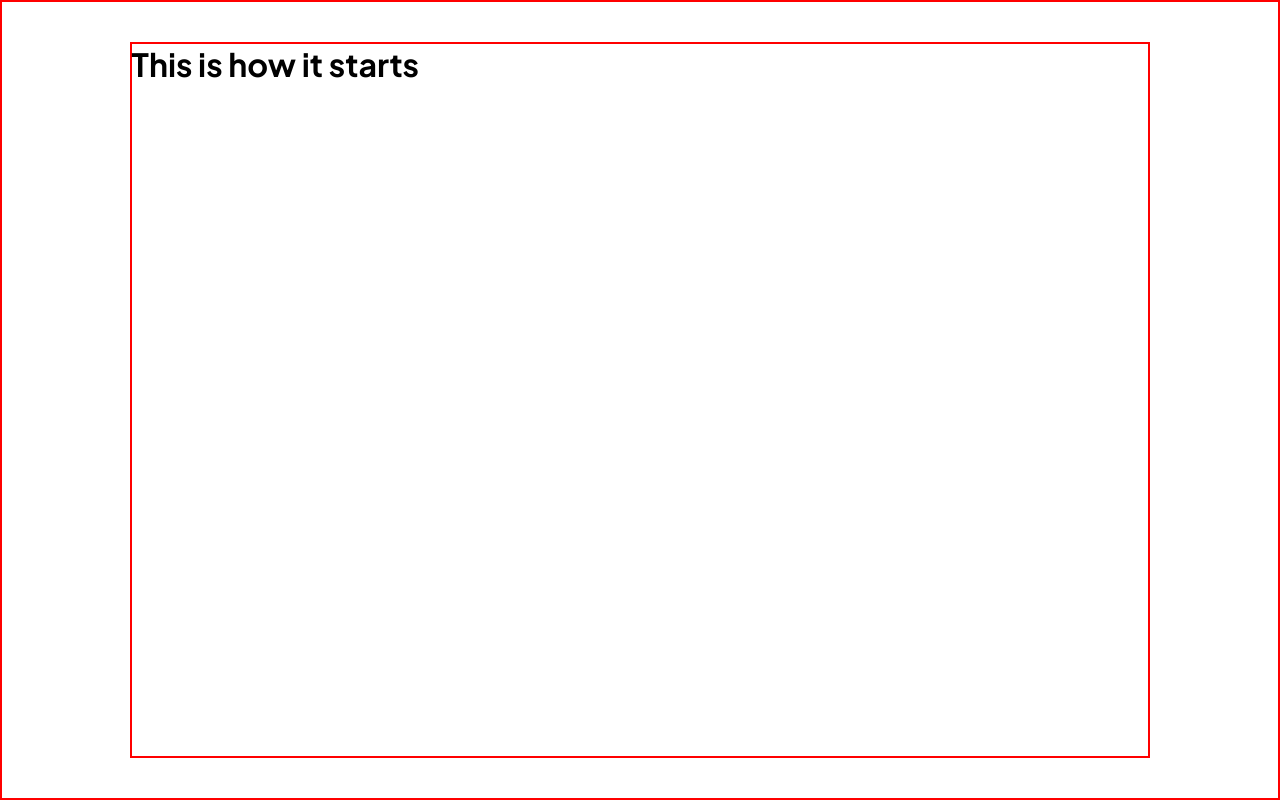
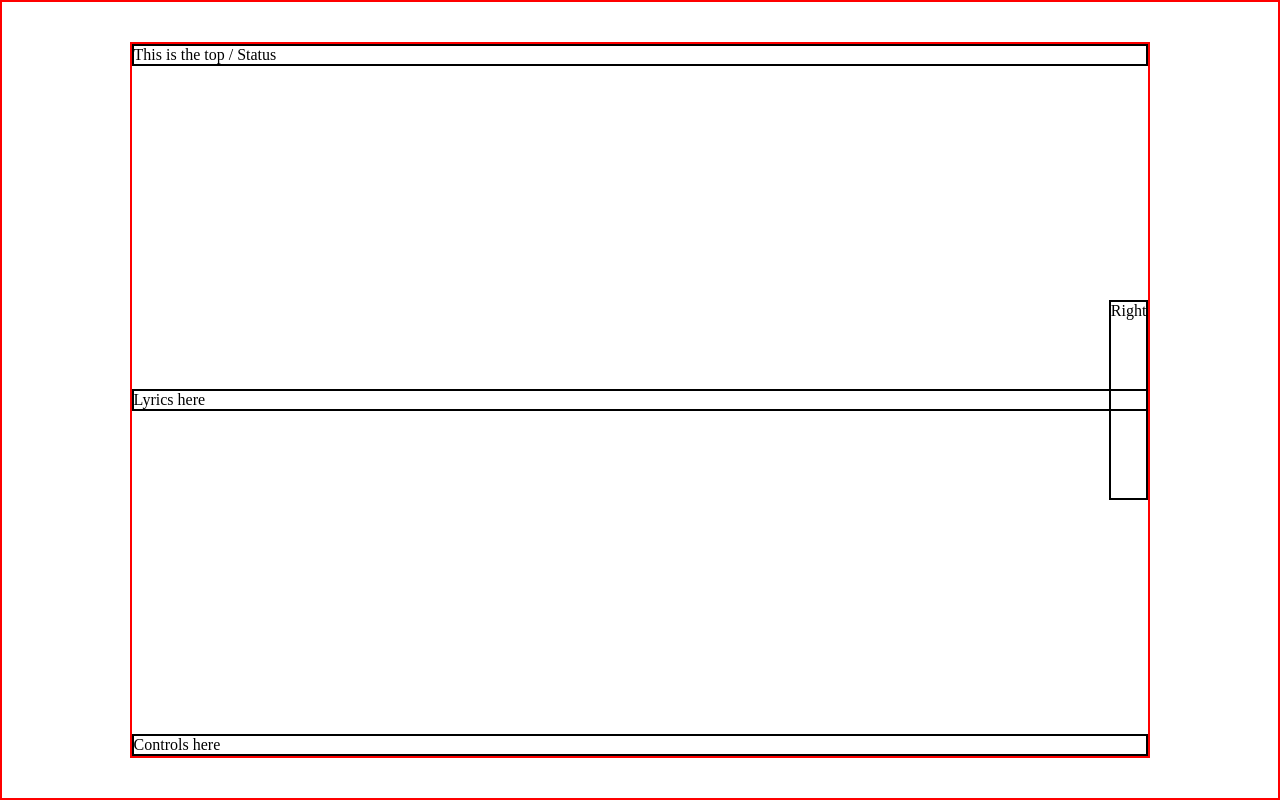
Before and after one commit to aduki-Inc/ruki, a plain HTML site: page index.html in a window 1280 px wide. Drawn offline with Linux system fonts and the light colour scheme.

Commit message:
Entry: A06

```diff
--- a/css/player.css
+++ b/css/player.css
@@ -88,4 +88,20 @@ ul li {
   border: 2px solid red;
   width: 80%;
   height: 90%;
+  display: flex;
+  flex-flow: column;
+  align-items: stretch;
+  justify-content: space-between;
+  position: relative;
 }
+
+#paler-container.playe-container > section {
+  border: 2px solid rgb(0, 0, 0);
+}
+
+#paler-container.playe-container > section.extras.right {
+  position: absolute;
+  height: 200px;
+  right: 0;
+  top: calc(50% - 100px);
+}
--- a/index.html
+++ b/index.html
@@ -12,7 +12,10 @@
 <body>
   <div class="container" id="container">
     <div class="playe-container" id="paler-container">
-      <h1>This is how it starts</h1>
+      <section class="status top">This is the top / Status</section>
+      <section class="lyrics">Lyrics here</section>
+      <section class="extras right">Right</section>
+      <section class="controls bottom">Controls here</section>
     </div>
   </div>
 </body>
```
